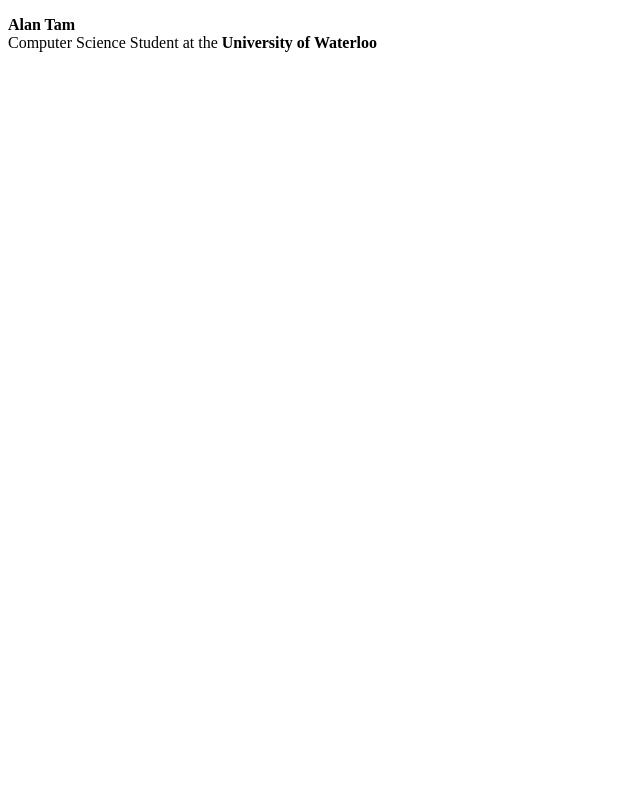
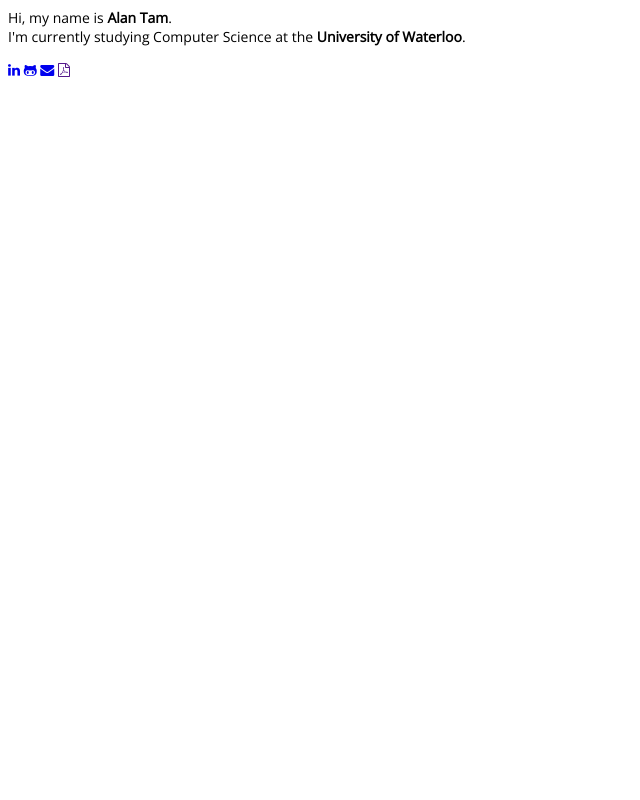
Before and after one commit to a37tam/My-Website, a Flask app: page / in a window 1280 px wide. Shown: the whole page, without its empty margins (0-640 px from the left). Run offline with Flask 2, Linux system fonts and the light colour scheme; some libraries are stand-ins or nearby versions.

Commit message:
added Font Awesome icons.

```diff
--- a/app/routes.py
+++ b/app/routes.py
@@ -4,4 +4,4 @@ from app import app
 @app.route('/')
 @app.route('/index')
 def index():
-    return render_template('index.html', title='Alan Tam - Personal Website')
+    return render_template('index.html', title='Alan Tam')
--- /dev/null
+++ b/app/static/css/style.css
@@ -0,0 +1,9 @@
+/* static/css/style.css */
+
+body {
+    font-family: "Open Sans", sans-serif;
+    font-size: 14px;
+}
+
+div {
+}
--- a/app/templates/base.html
+++ b/app/templates/base.html
@@ -1,7 +1,12 @@
-<!DOCTYPE html>
+<!-- templates/base.html -->
+
 <html>
     <head>
-      <title>{{ title }}</title>
+        <title>{{ title }}</title>
+        <link rel="shortcut icon" href="{{ url_for('static', filename='favicon.ico') }}">
+        <link rel="stylesheet" href="https://fonts.googleapis.com/css?family=Open+Sans">
+        <link rel="stylesheet" href="{{ url_for('static', filename='css/style.css') }}">
+        <link rel="stylesheet" href="{{ url_for('static', filename='font-awesome-4.7.0/css/font-awesome.min.css') }}">
     </head>
     <body>
         {% block content %}{% endblock %}
--- a/app/templates/index.html
+++ b/app/templates/index.html
@@ -1,10 +1,41 @@
+<!-- templates/index.html -->
+
 {% extends "base.html" %}
 
 {% block content %}
-    <p>
-        <b>Alan Tam</b>
-        <br>
-        Computer Science Student at the
-        <b>University of Waterloo</b>
-    </p>
+    <div class="text">
+        <p>
+            Hi, my name is <b>Alan Tam</b>.
+            <br>
+            I'm currently studying Computer Science at the <b>University of Waterloo</b>.
+        </p>
+    </div>
+    <div class="links">
+        <!-- Link to Linkedin profile.-->
+        <a href="https://www.linkedin.com/in/a37tam/"><i class="fa fa-linkedin"></i></a>
+
+        <!-- Link to Github profile.-->
+        <a href="https://github.com/a37tam"><i class="fa fa-github-alt"></i></a>
+
+        <!-- Email. -->
+        <a href="mailto:a37tam@uwaterloo.ca"><i class="fa fa-envelope"></i></a>
+
+        <!-- Resume. -->
+        <a href=""><i class="fa fa-file-pdf-o"></i></a>
+    </div>
 {% endblock %}
+
+<!--
+Name
+Program
+Work experience.
+Goal.
+
+Story
+    How did you start programming.
+    What do you do now.
+    Mention side projects.
+
+    Hobbies / interests.
+
+-->
```
